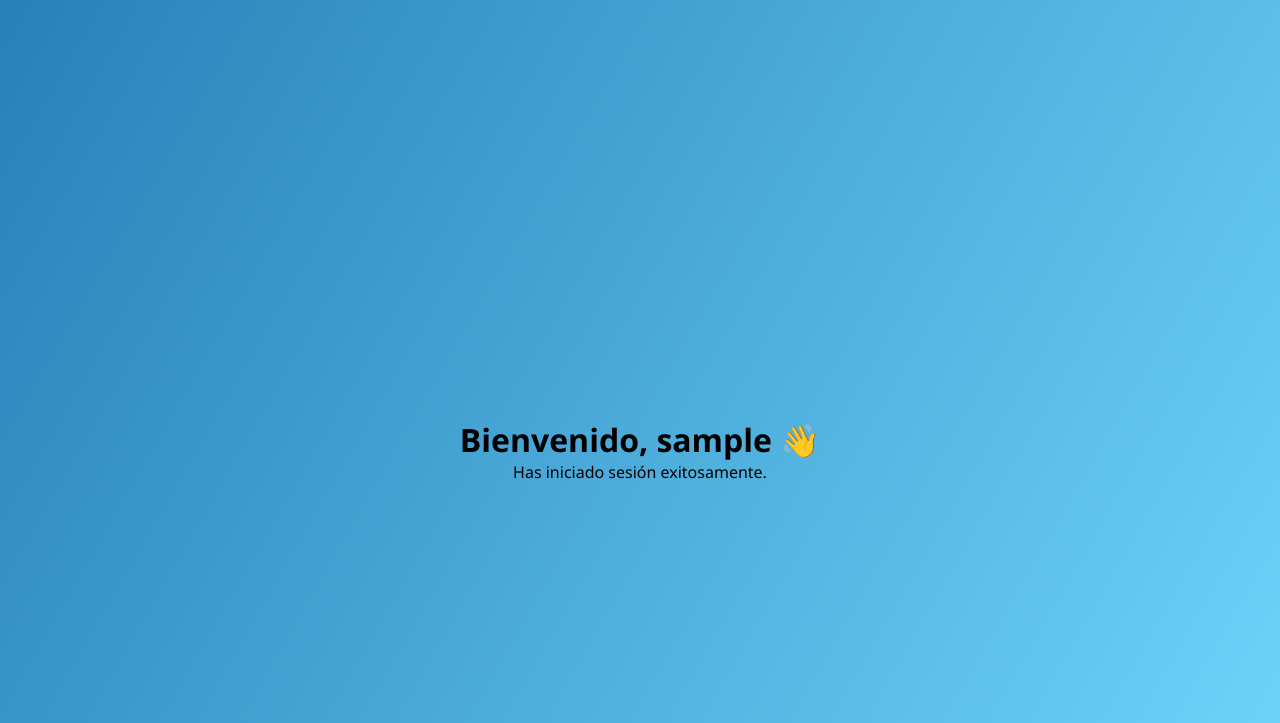
After one commit to CarlosQE/LoginDjango, a Django app: page /accounts/dashboard/ in a window 1280 px wide. The commit adds this page. Shown: the top 723 px of the page. Run offline with Django 5.2, Linux system fonts and the light colour scheme; the visitor is signed in with stand-in values (Sample User, id 1).

Commit message:
Login totalmente funcional y con superuser

```diff
--- a/accounts/static/accounts/css/login.css
+++ b/accounts/static/accounts/css/login.css
@@ -77,3 +77,26 @@ body {
     font-size: 14px;
     margin-bottom: 10px;
 }
+
+.dashboard-container {
+    text-align: center;
+    margin-top: 100px;
+    animation: fadeIn 1s ease-out;
+}
+
+.fade-slide-in {
+    opacity: 0;
+    transform: translateY(20px);
+    animation: slideFade 1s ease-out forwards;
+}
+
+.fade-slide-in.delay {
+    animation-delay: 0.3s;
+}
+
+@keyframes slideFade {
+    to {
+        opacity: 1;
+        transform: translateY(0);
+    }
+}
--- /dev/null
+++ b/accounts/templates/accounts/dashboard.html
@@ -0,0 +1,10 @@
+{% extends "base.html" %}
+
+{% block title %}Dashboard{% endblock %}
+
+{% block content %}
+<div class="dashboard-container">
+    <h1 class="fade-slide-in">Bienvenido, {{ request.user.username }} 👋</h1>
+    <p class="fade-slide-in delay">Has iniciado sesión exitosamente.</p>
+</div>
+{% endblock %}
--- a/accounts/urls.py
+++ b/accounts/urls.py
@@ -1,6 +1,7 @@
 from django.urls import path
-from .views import CustomLoginView
+from .views import CustomLoginView, dashboard_view
 
 urlpatterns = [
     path('login/', CustomLoginView.as_view(), name='login'),
+    path('dashboard/', dashboard_view, name='dashboard'),
 ]
--- a/accounts/views.py
+++ b/accounts/views.py
@@ -1,6 +1,12 @@
 from django.contrib.auth.views import LoginView
+from django.contrib.auth.decorators import login_required
+from django.shortcuts import render
 from .forms import CustomLoginForm
 
 class CustomLoginView(LoginView):
     template_name = 'accounts/login.html'
     authentication_form = CustomLoginForm
+
+@login_required
+def dashboard_view(request):
+    return render(request, 'accounts/dashboard.html')
--- a/config/settings.py
+++ b/config/settings.py
@@ -123,6 +123,10 @@ STATIC_URL = 'static/'
 DEFAULT_AUTO_FIELD = 'django.db.models.BigAutoField'
 AUTH_USER_MODEL = 'accounts.CustomUser'
 
+LOGIN_REDIRECT_URL = '/accounts/dashboard/'
+LOGIN_URL = 'login'
+
+
 SESSION_COOKIE_AGE = 1800
 SESSION_EXPIRE_AT_BROWSER_CLOSE = True
 x_FRAME_OPTIONS = 'DENY'
```
